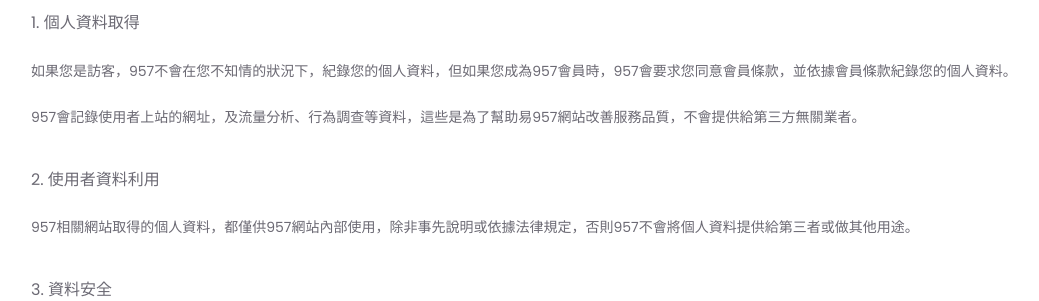
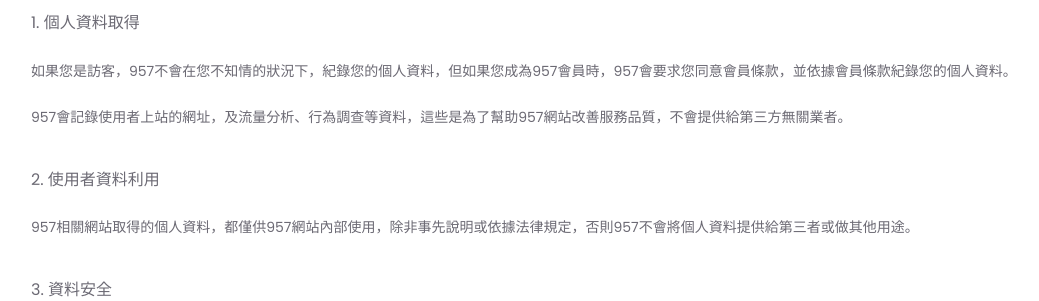
Before and after one commit to DamianZhang/mmm957, a Django app: page /loan/privacy_policy/ in a window 1280 px wide. Shown: the part 589-890 px from the top of the page, without its empty margins (34-1073 px from the left). Run offline with Django 3.2, Linux system fonts and the light colour scheme; some libraries are stand-ins or nearby versions.

Commit message:
Update settings and privacy_policy

```diff
--- a/mmm957/loan/templates/loan/privacy_policy.html
+++ b/mmm957/loan/templates/loan/privacy_policy.html
@@ -198,7 +198,7 @@
 					<p style="font-size: 17px;">957網站僅以下列內容，說明957在網站蒐集使用者資料的方式、範圍、利用方法及更新方法等事項：</p>
 					<p style="font-size: 16px;">1. 個人資料取得</p>
 					<p>如果您是訪客，957不會在您不知情的狀況下，紀錄您的個人資料，但如果您成為957會員時，957會要求您同意會員條款，並依據會員條款紀錄您的個人資料。</p>
-					<p>957會記錄使用者上站的網址，及流量分析、行為調查等資料，這些是為了幫助易957網站改善服務品質，不會提供給第三方無關業者。</p>
+					<p>957會記錄使用者上站的網址，及流量分析、行為調查等資料，這些是為了幫助957網站改善服務品質，不會提供給第三方無關業者。</p>
 					<p style="font-size: 16px; margin-top: 30px;">2. 使用者資料利用</p>
 					<p>957相關網站取得的個人資料，都僅供957網站內部使用，除非事先說明或依據法律規定，否則957不會將個人資料提供給第三者或做其他用途。</p>
 					<p style="font-size: 16px; margin-top: 30px;">3. 資料安全</p>
--- a/mmm957/mmm957/settings.py
+++ b/mmm957/mmm957/settings.py
@@ -26,7 +26,7 @@
 # SECURITY WARNING: don't run with debug turned on in production!
 DEBUG = False
 
-ALLOWED_HOSTS = ['34.80.75.98', '957tw.com', ]
+ALLOWED_HOSTS = ['34.80.75.98', '957tw.com', 'www.957tw.com', ]
 
 
 # Application definition
```
